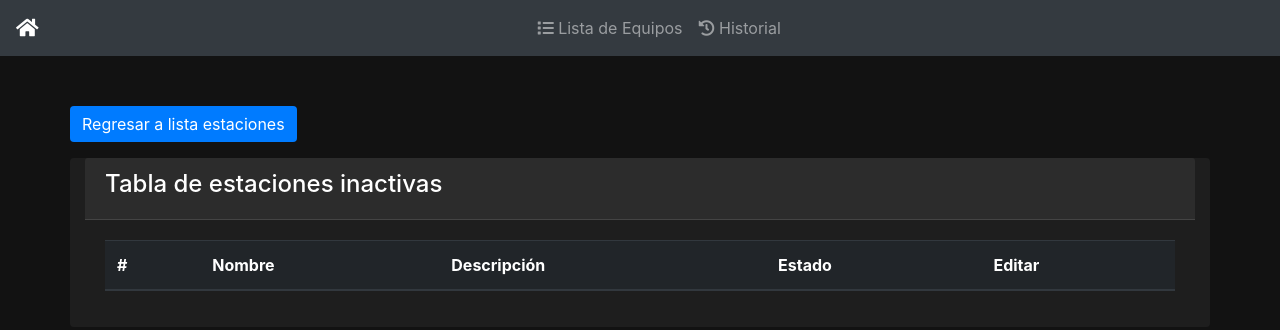
After one commit to Joecr98/timer_proyect, a CodeIgniter app: page /database/EquiposController/listarEstacionesInactivas in a window 1280 px wide. The commit adds this page. Shown: the top 330 px of the page. Run offline with CodeIgniter, Linux system fonts and the light colour scheme; tables that the repository leaves empty or names only in its code hold one stand-in row (values such as "Sample post"); lists and menus that the app fills with data are empty; some libraries are stand-ins or nearby versions.

```diff
--- a/application/controllers/EquiposController.php
+++ b/application/controllers/EquiposController.php
@@ -78,6 +78,12 @@ class EquiposController extends CI_Controller
 		$this->load->view('listaEstaciones', $datosEquipos);
 	}
 
+	public function listarEstacionesInactivas()
+	{
+		$datosEquipos['equipos'] = $this->EquiposModel->mostrarEquiposInactivos();
+		$this->load->view('listaEstacionesInactivas', $datosEquipos);
+	}
+
 	public function listarHistorial()
 	{
 		$datosHistoriales['historiales'] = $this->EquiposModel->mostrarHistorial();
--- a/application/models/EquiposModel.php
+++ b/application/models/EquiposModel.php
@@ -28,6 +28,15 @@ class EquiposModel extends CI_Model
     {
         $this->db->select('*');
         $this->db->from('equipos');
+        $this->db->where('estado', '1');
+        return $this->db->get()->result();
+    }
+
+    public function mostrarEquiposInactivos()
+    {
+        $this->db->select('*');
+        $this->db->from('equipos');
+        $this->db->where('estado', '0');
         return $this->db->get()->result();
     }
 
--- /dev/null
+++ b/application/views/listaEstacionesInactivas.php
@@ -0,0 +1,65 @@
+<!DOCTYPE html>
+<html lang="en">
+
+<head>
+    <meta charset="UTF-8">
+    <meta name="viewport" content="width=device-width, initial-scale=1.0">
+    <title>Lista Estaciones Inactivas</title>
+    <link rel="stylesheet" href="https://cdn.jsdelivr.net/npm/bootstrap@4.0.0/dist/css/bootstrap.min.css" integrity="sha384-Gn5384xqQ1aoWXA+058RXPxPg6fy4IWvTNh0E263XmFcJlSAwiGgFAW/dAiS6JXm" crossorigin="anonymous">
+    <link rel="stylesheet" href="https://cdnjs.cloudflare.com/ajax/libs/font-awesome/5.15.4/css/all.min.css" crossorigin="anonymous">
+    <link rel="stylesheet" href="<?= base_url('assets/css/globalEstilos.css') ?>">
+    <link rel="stylesheet" href="<?= base_url('assets/css/listaEstaciones.css') ?>">
+</head>
+
+<body>
+    <?php $this->load->view('barraNavegacion'); ?>
+    <div class="container">
+        <div class="row mb-3">
+            <a href="<?php echo base_url('EquiposController/listarEstaciones'); ?>" class="btn btn-primary">Regresar a lista estaciones</a>
+        </div>
+        <div class="row">
+            <div class="card col-12">
+                <div class="card-header">
+                    <h4>Tabla de estaciones inactivas</h4>
+                </div>
+                <div class="card-body">
+                    <table class="table">
+                        <thead class="thead-dark">
+                            <tr>
+                                <th scope="col">#</th>
+                                <th scope="col">Nombre</th>
+                                <th scope="col">Descripción</th>
+                                <th scope="col">Estado</th>
+                                <th scope="col">Editar</th>
+                            </tr>
+                        </thead>
+                        <tbody>
+                            <?php
+                            $contador = 0;
+                            foreach ($equipos as $equipo) {
+                                echo '
+                                    <tr>
+                                        <td>' . ++$contador . '</td>
+                                        <td>' . $equipo->nombre . '</td>
+                                        <td>' . $equipo->descripcion . '</td>
+                                        <td>' . ($equipo->estado == 1 ? 'Activa' : 'Inactiva') . '</td>
+                                        <td><a href="' . base_url('EquiposController/actualizarEstacion/' . $equipo->idEquipo) . '" class="btn btn-danger text-white">Editar</a></td>
+                                    </tr>
+                                ';
+                            }
+                            ?>
+                        </tbody>
+                    </table>
+                </div>
+            </div>
+        </div>
+    </div>
+    <!-- jQuery -->
+    <script src="https://code.jquery.com/jquery-3.2.1.slim.min.js" integrity="sha384-KyZXEAg3QhqLMpG8r+Knujsl5/1y0xI+zj7rbj/ds7BIIqWz3pu6p06lgf1Ew1b2g" crossorigin="anonymous"></script>
+    <!-- Bootstrap Bundle (con Popper) -->
+    <script src="https://cdn.jsdelivr.net/npm/bootstrap@4.0.0/dist/js/bootstrap.bundle.min.js" integrity="sha384-Gn5384xqQ1aoWXA+058RXPxPg6fy4IWvTNh0E263XmFcJlSAwiGgFAW/dAiS6JXm" crossorigin="anonymous"></script>
+    <!-- SweetAlert2 -->
+    <script src="https://cdn.jsdelivr.net/npm/sweetalert2@11"></script>
+</body>
+
+</html>
```
Also changed, not shown: application/views/listaEstaciones.php (+3 -23 lines), application/controllers/HistorialController.php (deleted), application/models/HistorialModel.php (deleted).
